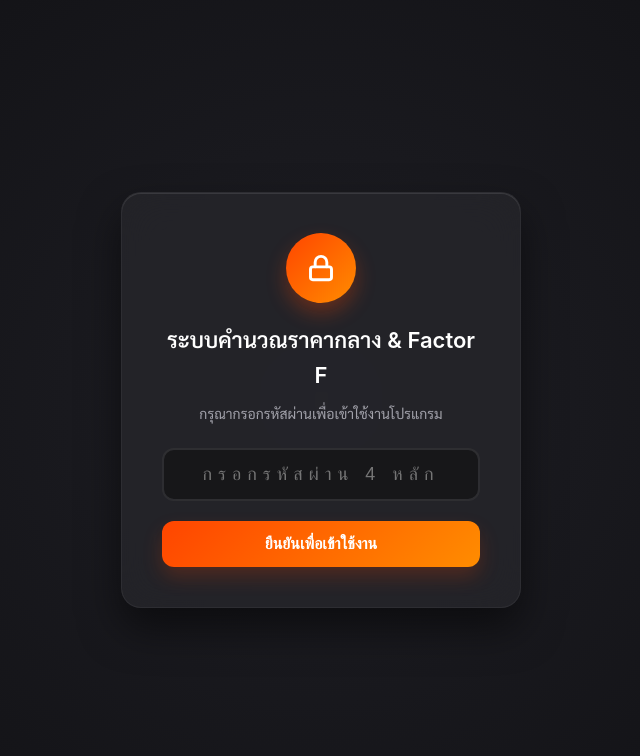
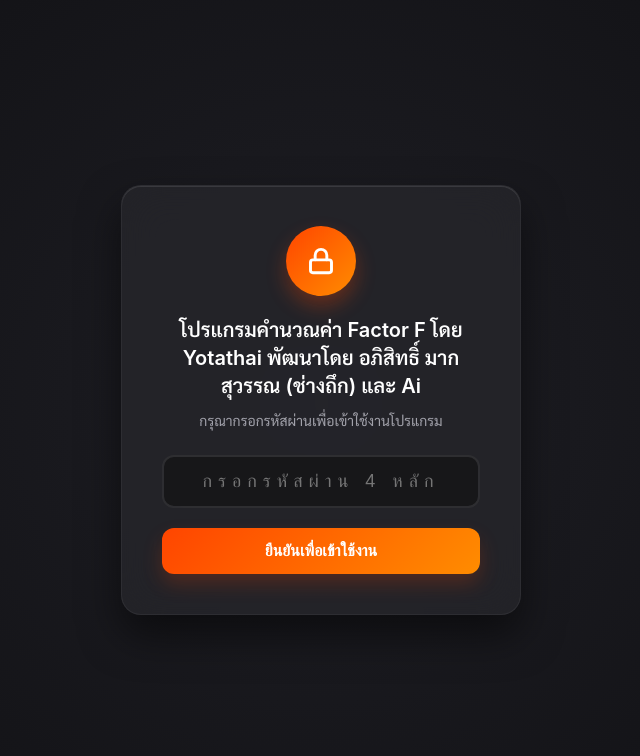
Before and after one commit to yotathai/factor-f-calculator, a website: page index.html in a window 1280 px wide. Shown: the top 756 px of the page, without its empty margins (319-959 px from the left). Drawn offline with Linux system fonts and the light colour scheme.

Commit message:
Update program name, sub-header, and set passcode to 8888

```diff
--- a/index.html
+++ b/index.html
@@ -3,7 +3,7 @@
 <head>
     <meta charset="UTF-8">
     <meta name="viewport" content="width=device-width, initial-scale=1.0">
-    <title>ระบบคำนวณราคากลางและค่า Factor F งานก่อสร้างอาคาร</title>
+    <title>โปรแกรมคำนวณค่า Factor F โดย Yotathai</title>
     <!-- Google Fonts: Kanit and Sarabun -->
     <link rel="preconnect" href="https://fonts.googleapis.com">
     <link rel="preconnect" href="https://fonts.gstatic.com" crossorigin>
@@ -936,7 +936,7 @@
                 <!-- Lock Icon -->
                 <svg xmlns="http://www.w3.org/2000/svg" width="28" height="28" viewBox="0 0 24 24" fill="none" stroke="white" stroke-width="2.5" stroke-linecap="round" stroke-linejoin="round"><rect x="3" y="11" width="18" height="11" rx="2" ry="2"></rect><path d="M7 11V7a5 5 0 0 1 10 0v4"></path></svg>
             </div>
-            <h2 style="margin: 0 0 10px 0; font-size: 22px; font-weight: 600; color: #fff;">ระบบคำนวณราคากลาง & Factor F</h2>
+            <h2 style="margin: 0 0 10px 0; font-size: 20px; font-weight: 600; color: #fff; line-height: 1.4;">โปรแกรมคำนวณค่า Factor F โดย Yotathai พัฒนาโดย อภิสิทธิ์ มากสุวรรณ (ช่างถึก) และ Ai</h2>
             <p style="margin: 0 0 24px 0; font-size: 14px; color: #a1a1aa; line-height: 1.5;">กรุณากรอกรหัสผ่านเพื่อเข้าใช้งานโปรแกรม</p>
 
             <div style="position: relative; margin-bottom: 20px;">
@@ -984,8 +984,8 @@
         <!-- Header -->
         <header>
             <div class="header-title">
-                <h1>ระบบคำนวณราคากลาง & Factor F</h1>
-                <p>โปรแกรมคำนวณอัตราส่วนราคากลางตามหลักเกณฑ์ของกรมบัญชีกลาง ครอบคลุมงานอาคาร งานทาง งานสะพาน และงานชลประทาน</p>
+                <h1>โปรแกรมคำนวณค่า Factor F โดย Yotathai พัฒนาโดย อภิสิทธิ์ มากสุวรรณ (ช่างถึก) และ Ai</h1>
+                <p>โปรแกรมคำนวณอัตราส่วนราคากลาง ครอบคลุมงานอาคาร งานทาง งานสะพาน และงานชลประทาน</p>
             </div>
 
             <div class="header-actions">
@@ -2041,7 +2041,7 @@ window.checkAppPassword = async function() {
     const input = document.getElementById('app-passcode').value;
     const errorDiv = document.getElementById('password-error');
     const hash = await sha256(input);
-    const targetHash = '4fbe32f6dfe4b6f4046c02c4c2b15afba15e849a22a674c540902ff0b02896a2';
+    const targetHash = '2926a2731f4b312c08982cacf8061eb14bf65c1a87cc5d70e864e079c6220731';
 
     if (hash === targetHash) {
         sessionStorage.setItem('app_unlocked', 'true');
```
